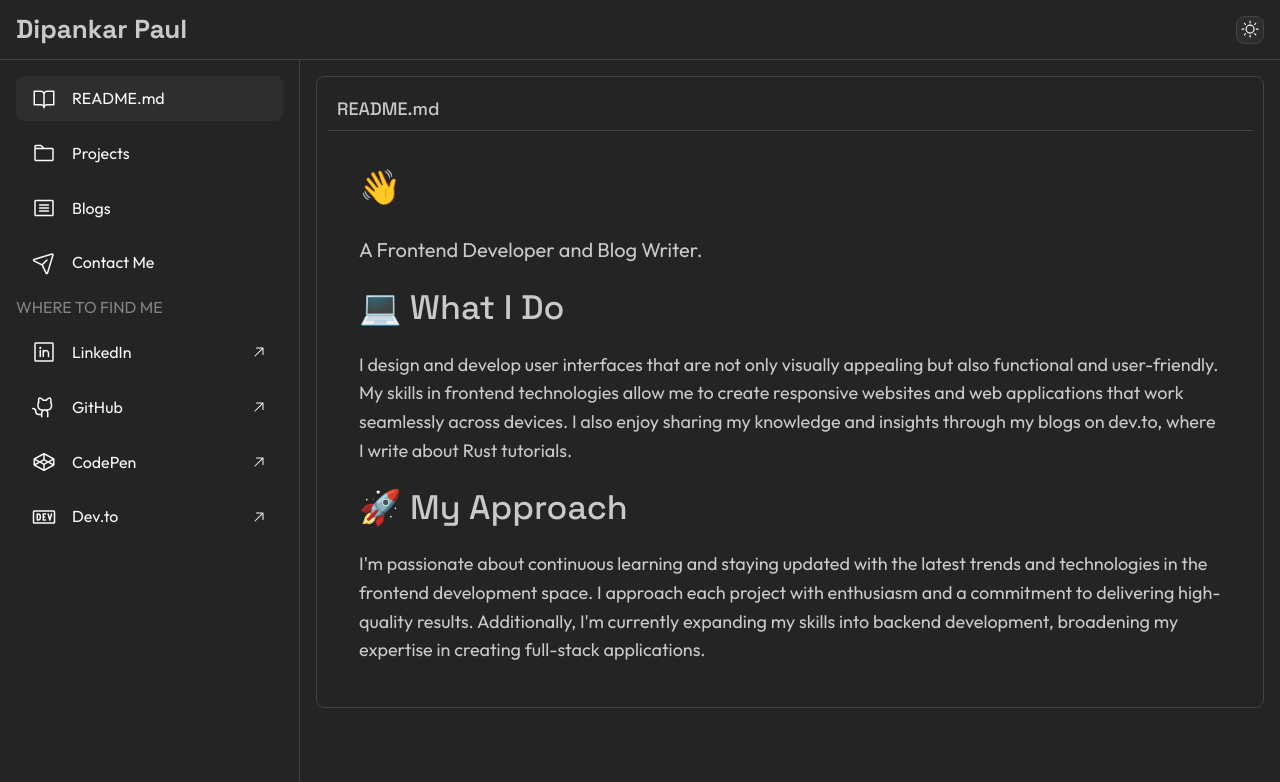
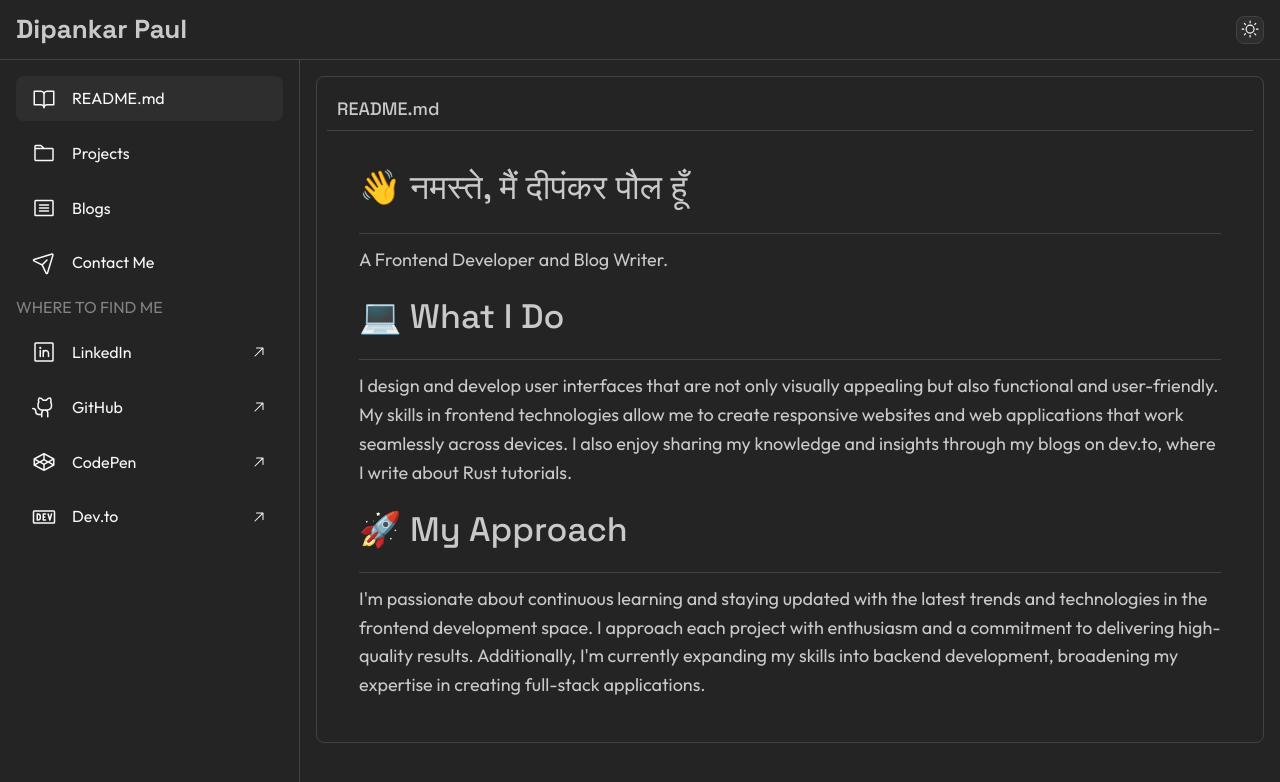
Before and after one commit to iamdipankarpaul/Dipankar-Paul-Portfolio-Website, a React (Vite) app: page / in a window 1280 px wide. Shown: the top 782 px of the page. Built offline with nearby package versions, Linux system fonts and the light colour scheme.

Commit message:
working on name animation

```diff
--- a/src/components/NameAnimation.jsx
+++ b/src/components/NameAnimation.jsx
@@ -2,7 +2,7 @@ import { useRef } from "react";
 import { gsap } from "gsap";
 import { TextPlugin } from "gsap/all";
 import { useGSAP } from "@gsap/react";
-import { Box, Group, Title } from "@mantine/core";
+import { Group, Title } from "@mantine/core";
 
 gsap.registerPlugin(useGSAP);
 gsap.registerPlugin(TextPlugin);
@@ -10,16 +10,16 @@ gsap.registerPlugin(TextPlugin);
 const NameAnimation = () => {
   const greetingRef = useRef(null);
   const greetings = [
-    "Hello, I'm Dipankar Paul.",
-    "नमस्ते, मैं दीपंकर पौल हूँ।",
-    "নমস্কার, আমি দীপঙ্কর পাল।",
+    "👋 Hello, I'm Dipankar Paul",
+    "👋 नमस्ते, मैं दीपंकर पौल हूँ",
+    "👋 নমস্কার, আমি দীপঙ্কর পাল",
   ];
   let currentIndex = 0;
 
   useGSAP(() => {
     const animateGreeting = () => {
       gsap.to(greetingRef.current, {
-        duration: 1,
+        duration: 1.5,
         text: greetings[currentIndex],
         repeat: 1,
         yoyo: true,
@@ -33,19 +33,14 @@ const NameAnimation = () => {
 
     const intervalId = setInterval(() => {
       animateGreeting();
-    }, 3000);
+    }, 4000);
 
     return () => clearInterval(intervalId);
   }, []);
 
   return (
     <Group h="50px" align="center" mb={{ base: "md", sm: "lg" }}>
-      <Title fz={{ base: "h3", sm: "h2", md: "h1" }}>👋</Title>
-      <Title
-        ref={greetingRef}
-        fw={500}
-        fz={{ base: "h3", sm: "h2", md: "h1" }}
-      ></Title>
+      <Title ref={greetingRef} fw={500} fz={{ base: "h2", sm: "h1" }}></Title>
     </Group>
   );
 };
--- a/src/components/SectionTitle.jsx
+++ b/src/components/SectionTitle.jsx
@@ -1,14 +1,17 @@
-import { Title } from "@mantine/core";
+import { Title, Divider, Box } from "@mantine/core";
 
 const SectionTitle = ({ text }) => {
   return (
+    <Box mb="sm">
       <Title
         fw={500}
-      fz={{ base: "h3", sm: "h2", md: "h1" }}
+        fz={{ base: "h2", sm: "h1" }}
         my={{ base: "md", sm: "lg" }}
       >
         {text}
       </Title>
+      <Divider />
+    </Box>
   );
 };
 
--- a/src/pages/readme/ReadmePage.jsx
+++ b/src/pages/readme/ReadmePage.jsx
@@ -14,8 +14,11 @@ const ReadmePage = () => {
       <Topbar label="README.md" />
       {/* body */}
       <Box p={{ base: "sm", sm: "md", md: "lg", lg: "xl" }}>
-        <NameAnimation />
-        <Text size="xl">A Frontend Developer and Blog Writer.</Text>
+        <Box mb="sm">
+          <NameAnimation />
+          <Divider mb="sm" />
+          <Text size="lg">A Frontend Developer and Blog Writer.</Text>
+        </Box>
 
         <SectionTitle text="💻 What I Do" />
         <Text size="lg">
```
Lines whose indentation alone changed are shown as unchanged.
